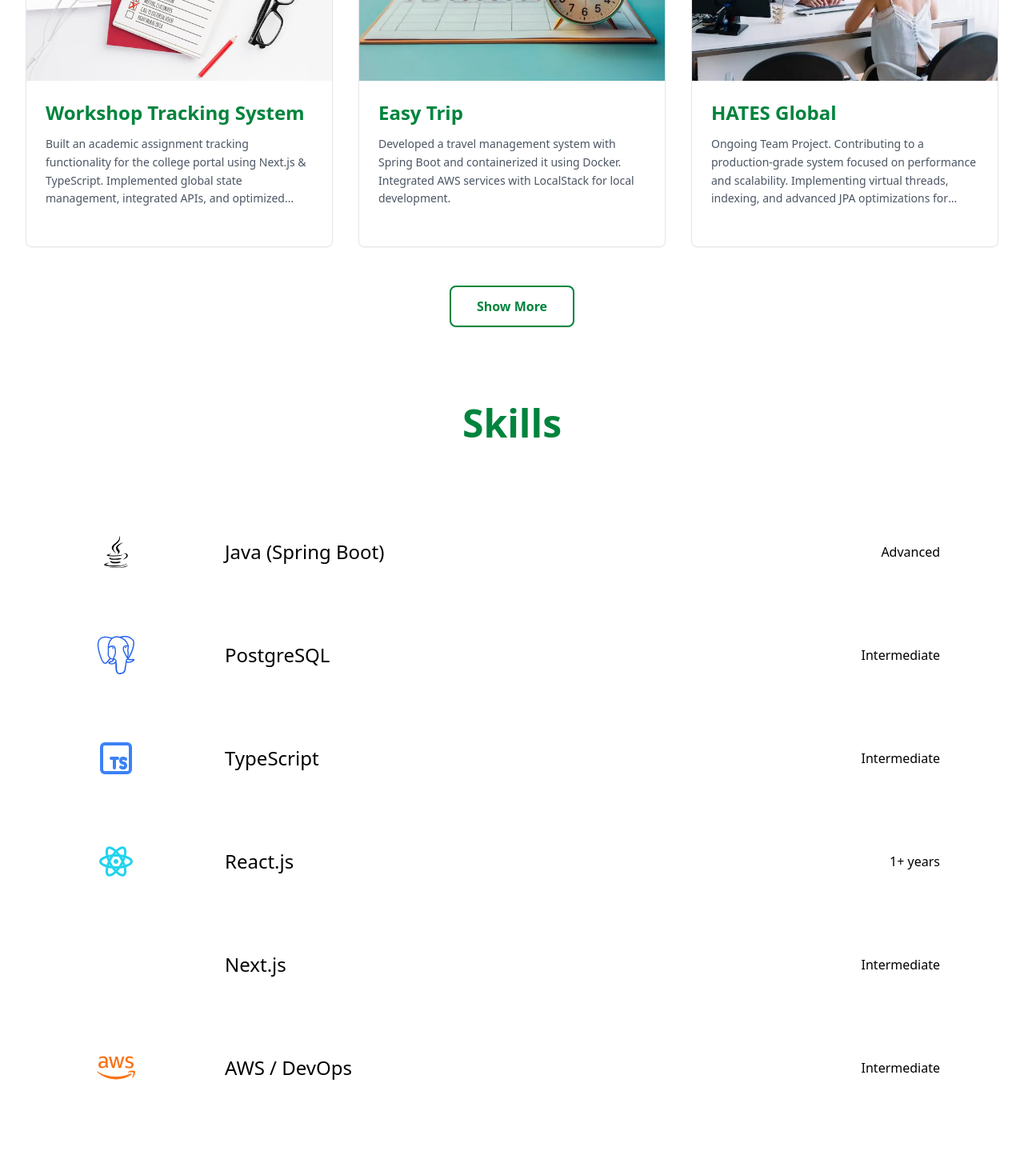
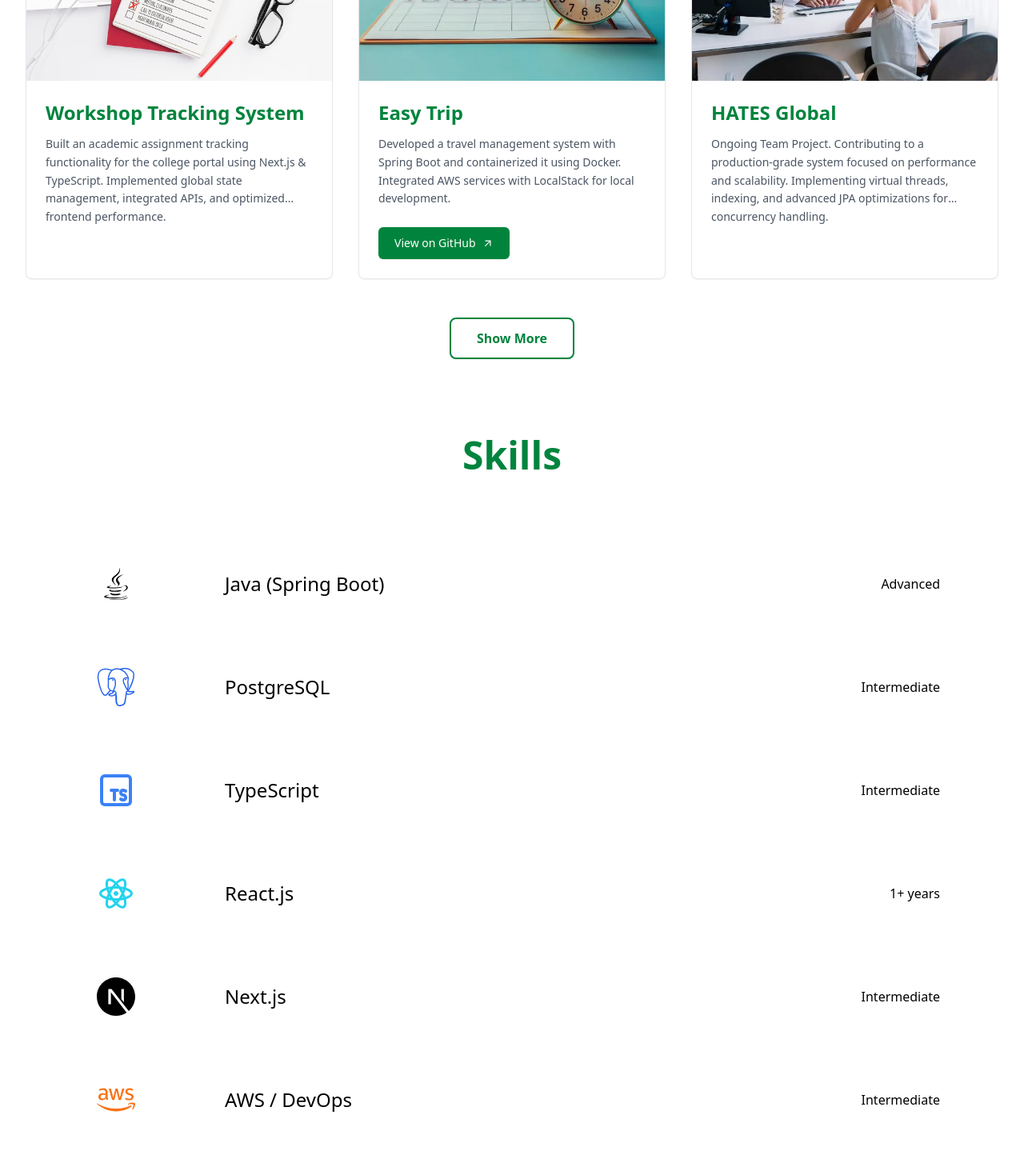
Before and after one commit to dipeshghimire2004/Portfolio, a React (Vite) app: page / in a window 1280 px wide. Shown: the part 2044-3488 px from the top of the page at 80% size. Built offline with nearby package versions, Linux system fonts and the light colour scheme.

Commit message:
addd github project line

```diff
--- a/src/components/Education.tsx
+++ b/src/components/Education.tsx
@@ -21,7 +21,6 @@ const EducationSection = () => {
       initial="hidden"
       whileInView={"visible"}
       variants={containerVarient}
-      // viewport={{once:true}}
 
       className='pt-20' id='education'>
       <h1 className="text-2xl md:text-5xl flex justify-center text-center font-bold text-brand-green mb-16">Education </h1>
--- a/src/components/Hero.tsx
+++ b/src/components/Hero.tsx
@@ -1,7 +1,6 @@
 import React from 'react';
 import { HERO } from '../constants';
 import hero from '../assets/images/coding-study.jpg';
-// import bytespace from "../assets/images/bytespacenepal.png"
 import bytespace from "../assets/images/bytespacenepal.png"
 
 interface HeroData {
--- a/src/components/Navbar.tsx
+++ b/src/components/Navbar.tsx
@@ -3,7 +3,6 @@ import { NAVIGATION_LINKS } from "../constants";
 import DGlogo from "../assets/images/logodg.png";
 import { TiThMenu } from "react-icons/ti";
 import useDarkMode from "./hooks/useDarkMode";
-// import Resume from "../assets/DipeshGhimireCV.pdf";
 import Resume from "../assets/Dipesh_Ghimire_CV.pdf";
 import { BsDownload } from "react-icons/bs";
 
--- a/src/components/Skills.tsx
+++ b/src/components/Skills.tsx
@@ -20,7 +20,6 @@ const Skills: React.FC = () => {
             initial="hidden"
             whileInView={"visible"}
             variants={containerVarient}
-            // viewport={{once:true}}
 
             className="container mx-auto mt-4" id="skills">
             <h2 className="text-4xl flex justify-center md:text-5xl font-bold text-brand-green mb-16">
--- a/src/constants/index.tsx
+++ b/src/constants/index.tsx
@@ -12,9 +12,6 @@ import { BiLogoJava } from "react-icons/bi";
 import { TbBrandTypescript } from "react-icons/tb";
 import { FaAws } from "react-icons/fa";
 
-// Placeholder images - using existing ones temporarily or generic placeholders if available
-// In a real scenario, we would ask for new project images.
-// For now, mapping to existing imports where possible or leaving generic.
 import taskmanagement from "../assets/images/taskman2.webp";
 import doctorappointment from "../assets/images/doctotappointment.webp";
 import todo from "../assets/images/todo.jpg";
@@ -56,7 +53,7 @@ export const PROJECTS = [
     description:
       "Developed a travel management system with Spring Boot and containerized it using Docker. Integrated AWS services with LocalStack for local development.",
     image: taskmanagement,
-    githubLink: "",
+    githubLink: "https://github.com/dipeshghimire2004/EasyTrip",
   },
   {
     id: 3,
@@ -72,7 +69,7 @@ export const PROJECTS = [
     description:
       "This project is a full-stack project, Django + ReactJS with typescript and Tailwind CSS to manage the task and ensure its completion within given time.",
     image: taskmanagement,
-    githubLink: "",
+    githubLink: "https://github.com/dipeshghimire2004/Task-Management",
   },
   {
     id: 5,
@@ -112,7 +109,7 @@ export const PROJECTS = [
     description:
       "A personal portfolio website built with React and Tailwind CSS to showcase my skills, projects, and contact information.",
     image: portfolio,
-    githubLink: "",
+    githubLink: "https://github.com/dipeshghimire2004/Portfolio",
   },
   {
     id: 10,
@@ -162,7 +159,7 @@ export const SKILLS = [
     experience: "1+ years",
   },
   {
-    icon: <SiNextdotjs className="text-4xl text-white lg:text-5xl" />,
+    icon: <SiNextdotjs className="text-4xl text-black dark:text-white lg:text-5xl" />,
     name: "Next.js",
     experience: "Intermediate",
   },
```
